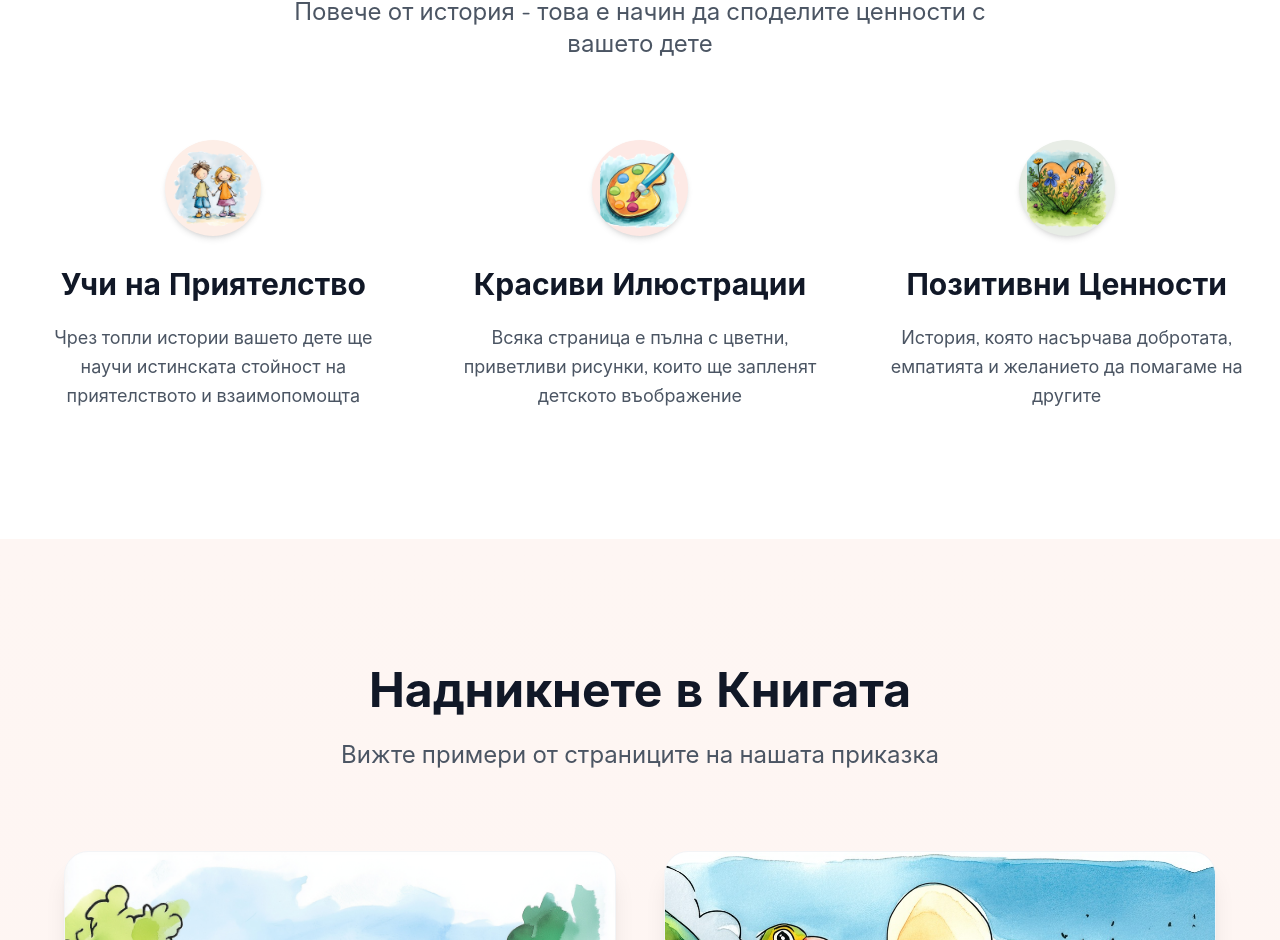
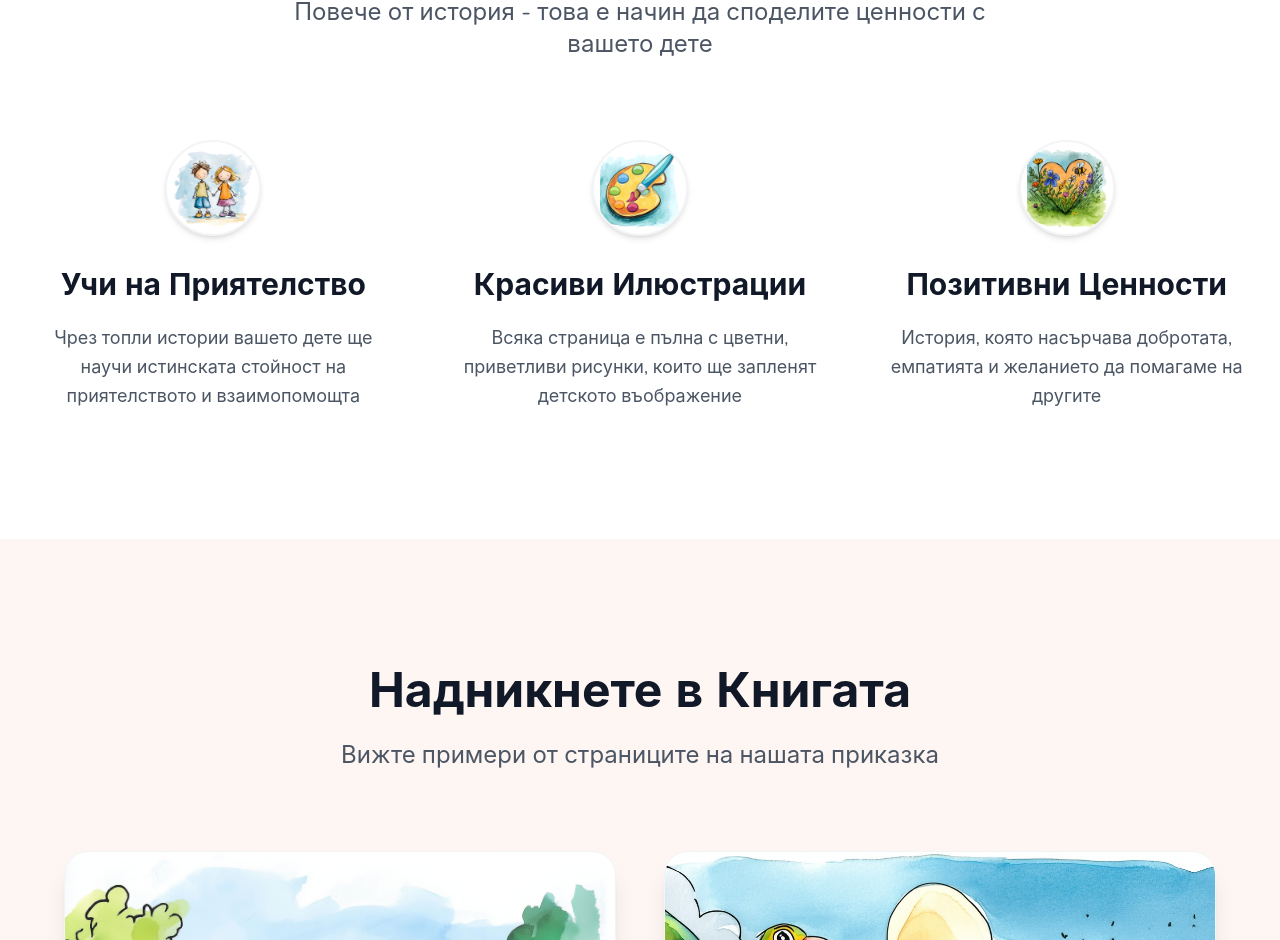
Before and after one commit to igenkov/codeweb, a Next.js app: page / in a window 1280 px wide. Shown: the part 1677-2617 px from the top of the page. Built offline with nearby package versions, Linux system fonts and the light colour scheme.

Commit message:
Change icon circles to white background with subtle border

```diff
--- a/app/page.js
+++ b/app/page.js
@@ -137,7 +137,7 @@ export default function Home() {
 
           <div className="grid md:grid-cols-3 gap-10 md:gap-12 lg:gap-16">
             <div className="text-center group">
-              <div className="w-24 h-24 bg-peach-100 rounded-full flex items-center justify-center mx-auto mb-8 shadow-md group-hover:shadow-lg group-hover:scale-110 transition-all duration-300 overflow-hidden relative">
+              <div className="w-24 h-24 bg-white rounded-full flex items-center justify-center mx-auto mb-8 shadow-md group-hover:shadow-lg group-hover:scale-110 transition-all duration-300 overflow-hidden relative border-2 border-gray-100">
                 <Image
                   src="/images/icon-friendship.png"
                   alt="Приятелство"
@@ -154,7 +154,7 @@ export default function Home() {
             </div>
 
             <div className="text-center group">
-              <div className="w-24 h-24 bg-coral-100 rounded-full flex items-center justify-center mx-auto mb-8 shadow-md group-hover:shadow-lg group-hover:scale-110 transition-all duration-300 overflow-hidden relative">
+              <div className="w-24 h-24 bg-white rounded-full flex items-center justify-center mx-auto mb-8 shadow-md group-hover:shadow-lg group-hover:scale-110 transition-all duration-300 overflow-hidden relative border-2 border-gray-100">
                 <Image
                   src="/images/icon-illustrations.png"
                   alt="Илюстрации"
@@ -171,7 +171,7 @@ export default function Home() {
             </div>
 
             <div className="text-center group">
-              <div className="w-24 h-24 bg-sage-100 rounded-full flex items-center justify-center mx-auto mb-8 shadow-md group-hover:shadow-lg group-hover:scale-110 transition-all duration-300 overflow-hidden relative">
+              <div className="w-24 h-24 bg-white rounded-full flex items-center justify-center mx-auto mb-8 shadow-md group-hover:shadow-lg group-hover:scale-110 transition-all duration-300 overflow-hidden relative border-2 border-gray-100">
                 <Image
                   src="/images/icon-values.png"
                   alt="Ценности"
```
